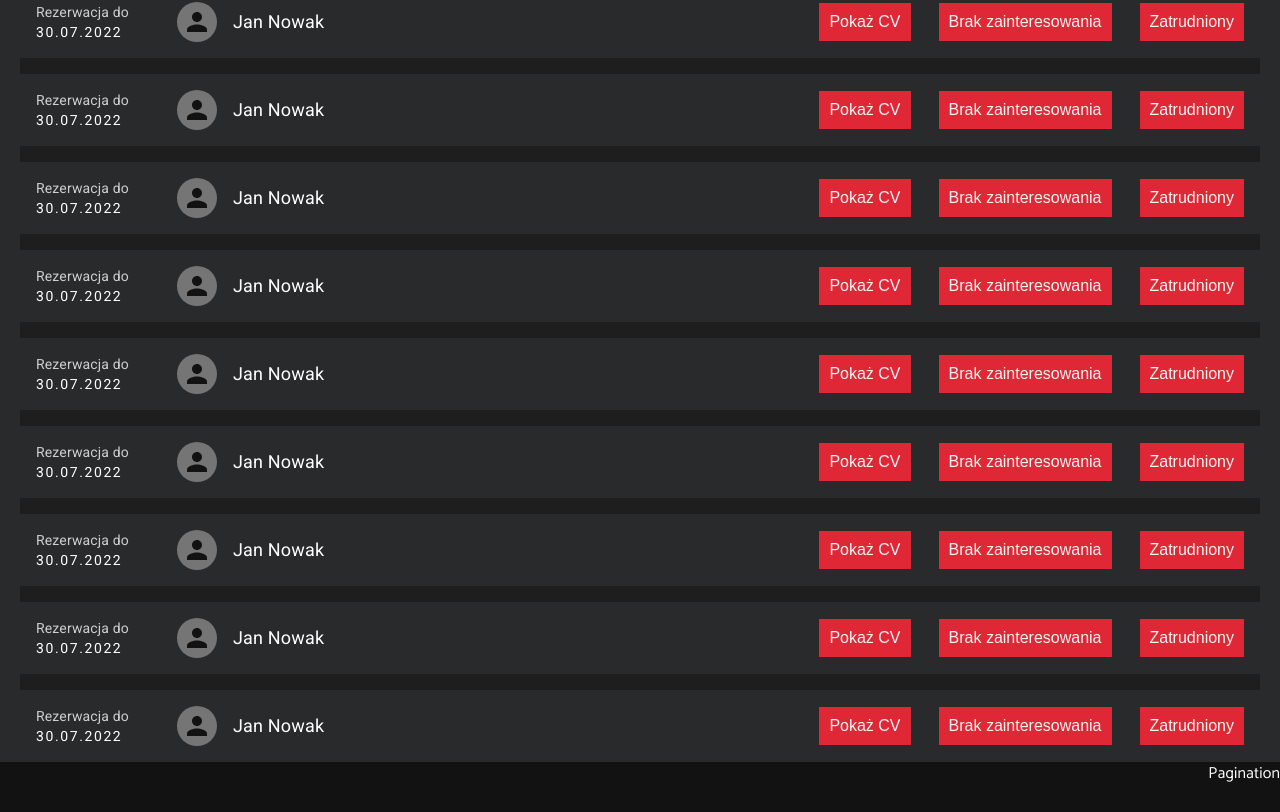
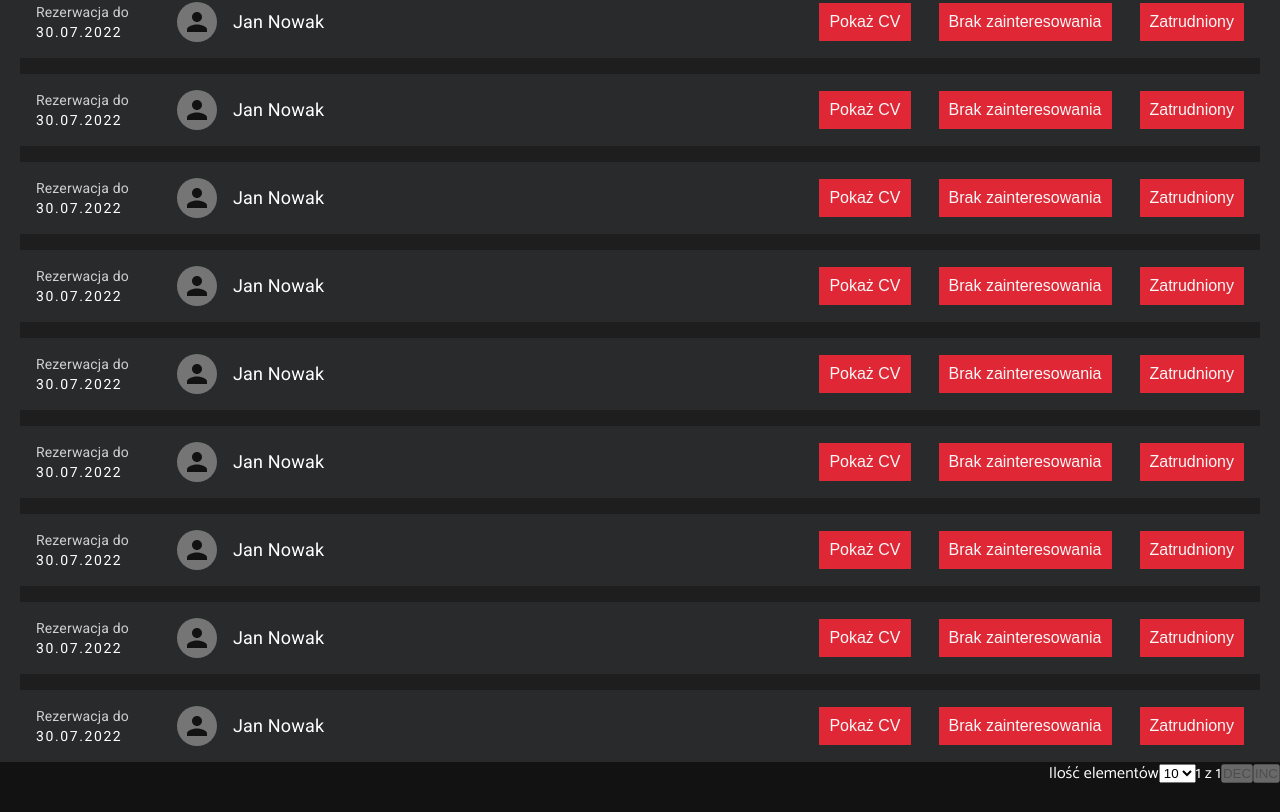
Before and after one commit to NorbertAll/headHunterApp, a React (Create React App) app in the folder frontend/: page /students in a window 1280 px wide. Shown: the part 389-1201 px from the top of the page. Built offline with nearby package versions, Linux system fonts and the light colour scheme.

Commit message:
working on Pagination component

```diff
--- a/frontend/src/components/StudentsList/Pagination.tsx
+++ b/frontend/src/components/StudentsList/Pagination.tsx
@@ -1,9 +1,39 @@
+import React from "react"
+
 import { PaginationContainer } from "./styles"
+import { DIRECTION } from "./types"
 
+interface IProps {
+  entries: number
+  page: number
+  pages: number
+  handleEntriesChange: (e: React.ChangeEvent<HTMLSelectElement>) => void
+  handlePageChange: (direction: DIRECTION) => void
+}
 
-const Pagination = () => {
+const Pagination = ({ entries, page, pages = 1, handleEntriesChange, handlePageChange }: IProps) => {
   return (
-    <PaginationContainer>Pagination</PaginationContainer>
+    <PaginationContainer>
+      <div className="select-entries">
+        <label htmlFor="pagination-entries-per-page-select">
+          Ilość elementów
+          <select name="entries" id="pagination-entries-per-page-select" value={entries} onChange={handleEntriesChange}>
+            <option value={10}>10</option>
+            <option value={20}>20</option>
+            <option value={30}>30</option>
+            <option value={40}>40</option>
+            <option value={50}>50</option>
+          </select>
+        </label>
+      </div>
+      <div className="select-pages">
+        <span>{page} z {pages}</span>
+        <div>
+          <button type="button" onClick={() => handlePageChange(DIRECTION.dec)} disabled={page <= 1}>DEC</button>
+          <button type="button" onClick={() => handlePageChange(DIRECTION.inc)} disabled={page >= pages}>INC</button>
+        </div>
+      </div>
+    </PaginationContainer>
   )
 }
 
--- a/frontend/src/components/StudentsList/StudentsList.tsx
+++ b/frontend/src/components/StudentsList/StudentsList.tsx
@@ -7,6 +7,7 @@ import c from '../../utils/constants';
 import Search from './Search';
 import Pagination from './Pagination';
 import { ContentContainer, Container, Controlls, ActionButton, ListContainer, Tab, Tabs } from './styles';
+import { DIRECTION } from './types';
 
 const testData = Array.from(Array(10)).map(() => ({
   id_student: Math.floor(Math.random() * 123124),
@@ -70,10 +71,14 @@ const StyledTableRow = styled(TableRow)(() => ({
 }));
 
 
+
 const StudentsList = () => {
   const [activeTab, setActiveTab] = useState(c.INTERVIEWS);
   const [students] = useState(() => testData)
   const [searchValue, setSearchValue] = useState('')
+  const [entries, setEntries] = useState(10)
+  const [page, setPage] = useState(1)
+  const pages = students?.length ? Math.ceil(students.length / entries) : 1
 
   const changeActiveTab = (tabName: string) => setActiveTab(tabName);
 
@@ -81,11 +86,19 @@ const StudentsList = () => {
     setSearchValue(e.target.value)
   }
 
+  const handleEntriesChange = (e: React.ChangeEvent<HTMLSelectElement>) => {
+    const parsedValue = parseInt(e.target.value)
+    setEntries(parsedValue)
+  }
+
+  const handlePageChange = (direction: DIRECTION) => {
+    if (direction === DIRECTION.inc) return setPage(prev => prev + 1)
+    if (direction === DIRECTION.dec) return setPage(prev => prev - 1)
+  }
+
   return (
-
       <Container>
         <ContentContainer>
-
           <Tabs>
             <Tab
               activeTab={activeTab === c.STUDENTS}
@@ -144,7 +157,7 @@ const StudentsList = () => {
 
           </ListContainer>
         </ContentContainer>
-        <Pagination />
+        <Pagination entries={entries} page={page} handleEntriesChange={handleEntriesChange} handlePageChange={handlePageChange} pages={pages}/>
       </Container>
   );
 };
--- a/frontend/src/components/StudentsList/styles.ts
+++ b/frontend/src/components/StudentsList/styles.ts
@@ -111,4 +111,8 @@ export const ActionButton = styled.button<{color?: 'primary' | 'secondary'}>`
 export const PaginationContainer = styled.div`
   display: flex;
   justify-content: flex-end;
+
+  .select-pages {
+    display: flex;
+  }
 `
--- /dev/null
+++ b/frontend/src/components/StudentsList/types.ts
@@ -0,0 +1,4 @@
+export enum DIRECTION {
+  inc = 'inc',
+  dec = 'dec'
+}
```
Also changed, not shown: frontend/.eslintrc.js.
